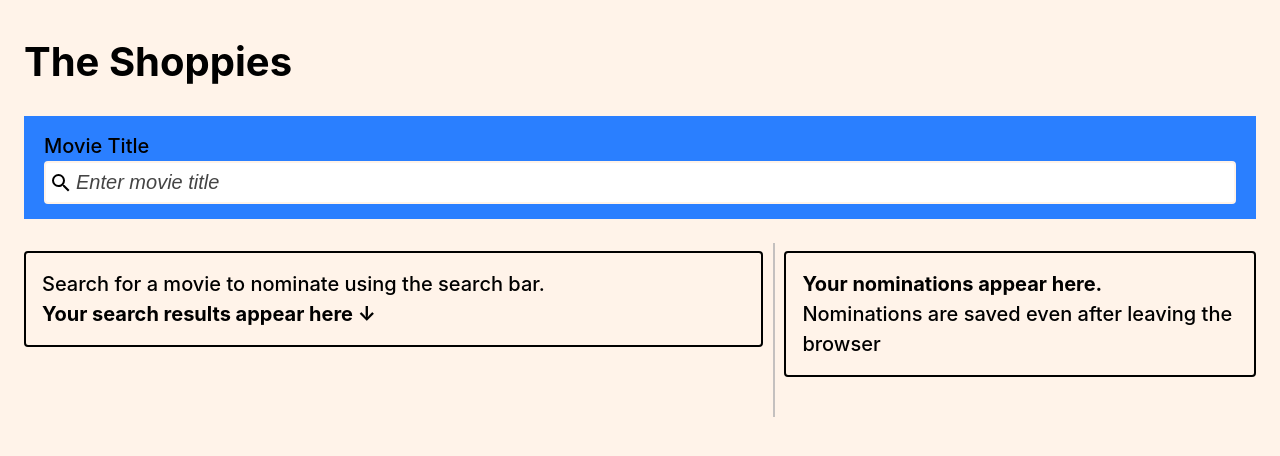
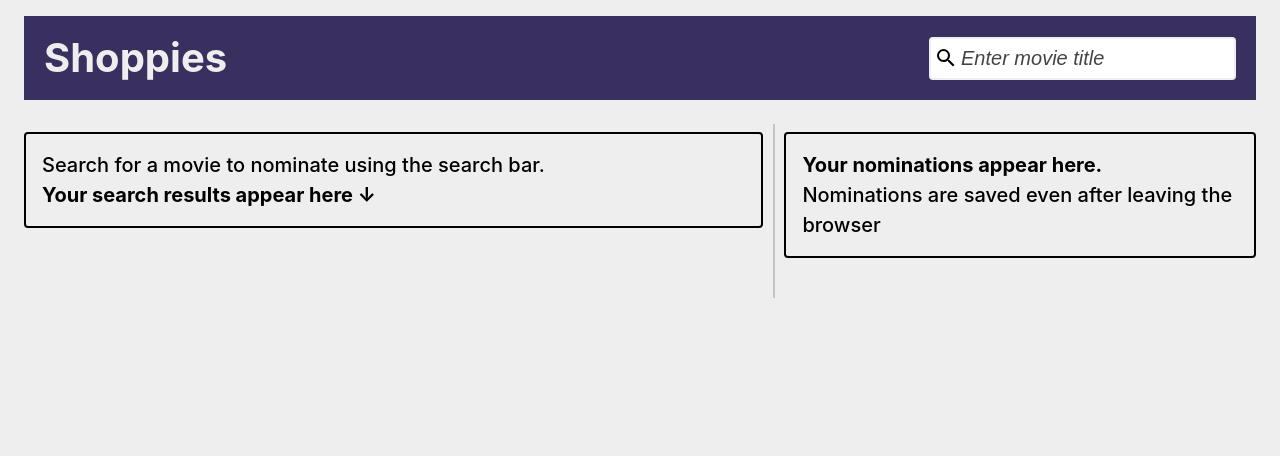
Before and after one commit to kriszzy01/shoppies, a React (Create React App) app: page / in a window 1280 px wide. Shown: the top 456 px of the page. Built offline with nearby package versions, Linux system fonts and the light colour scheme.

Commit message:
Updated the user interface

```diff
--- a/src/App.tsx
+++ b/src/App.tsx
@@ -1,16 +1,13 @@
 import React from "react";
 import { Banner } from "./components/Banner";
 import { Nominations } from "./components/Nominations";
-import { Searchbar } from "./components/Searchbar";
+import { Header } from "./components/Header";
 import { SearchResults } from "./components/SearchResults";
 
 const App: React.FC = () => {
   return (
     <>
-      <header>
-        <h1 tabIndex={-1}>The Shoppies</h1>
-        <Searchbar />
-      </header>
+      <Header />
 
       <main>
         <Banner />
--- a/src/components/Searchbar.tsx
+++ b/src/components/Header.tsx
@@ -4,7 +4,7 @@ import debounce from "lodash.debounce";
 
 import { fetchMovies, setSearchedInput } from "../slices/SearchSlice";
 
-export const Searchbar: React.FC = () => {
+export const Header: React.FC = () => {
   const [searchInput, setSearchInput] = useState("");
 
   const dispatch = useDispatch();
@@ -25,12 +25,8 @@ export const Searchbar: React.FC = () => {
   };
 
   return (
-    <div className="searchContainer">
-      <label htmlFor="search" className="vh">
-        Enter the title of a movie to search
-      </label>
-
-      <p aria-hidden>Movie Title</p>
+    <header className="headerContainer">
+      <h1>Shoppies</h1>
 
       <div className="searchInput">
         <i aria-hidden="true">
@@ -40,6 +36,10 @@ export const Searchbar: React.FC = () => {
           </svg>
         </i>
 
+        <label htmlFor="search" className="vh">
+          Enter the title of a movie to search
+        </label>
+
         <input
           type="text"
           id="search"
@@ -48,6 +48,6 @@ export const Searchbar: React.FC = () => {
           onChange={handleChange}
         />
       </div>
-    </div>
+    </header>
   );
 };
--- a/src/index.css
+++ b/src/index.css
@@ -5,11 +5,13 @@
 }
 
 :root {
-  --color-primary: #2a7fff;
-  --color-neutral: rgb(255, 243, 233);
-  --color-secondary: #c4c0bf;
-  --color-danger:   rgb(207, 18, 18);
+  --color-primary: #3a305f;
+  --color-neutral: #eeeeee;
+  --color-secondary: #c4c4c4;
+  --color-danger: rgb(207, 18, 18);
   --color-dark: #000;
+  --color-grey: #444;
+  --color-success: rgb(13, 110, 0);
 }
 
 body {
@@ -20,7 +22,7 @@ body {
   max-width: 80rem;
   line-height: 1.5;
   font-size: 125%;
-  padding: 2rem 1.5rem;
+  padding: 1rem 1.5rem;
   margin: 0 auto;
 }
 
@@ -32,10 +34,13 @@ li {
   margin: 0;
 }
 
+h1 {
+  line-height: 1.1;
+  color: var(--color-neutral);
+}
+
 h2 {
-  position: sticky;
   background-color: var(--color-neutral);
-  top: 0;
   display: flex;
   justify-content: space-between;
   box-shadow: 0px 1px 3px 0 rgba(0, 0, 0, 0.3);
@@ -46,7 +51,7 @@ h2 {
 ul {
   padding: 0;
   list-style: none;
-  max-height: 18rem;
+  max-height: 22rem;
   overflow-y: auto;
 }
 
@@ -94,29 +99,34 @@ input,
   font-size: 0.8rem;
   letter-spacing: 1px;
   cursor: pointer;
-  background:var(--color-dark);
+  background: var(--color-dark);
   color: var(--color-neutral);
   padding: 0.5rem;
   margin-right: 0.5rem;
 }
 
+[type="text"]:focus,
 [type="button"]:focus,
 [type="button"]:not(:disabled):hover {
   outline: none;
-  box-shadow: 0 0 0 0.125rem var(--color-primary);
+  box-shadow: 0 0 0 0.125rem var(--color-danger);
+}
+
+[type="button"][aria-label^="Delete"]:hover,
+[type="button"][aria-label^="Delete"]:focus {
+  box-shadow: 0 0 0 0.125rem var(--color-dark);
 }
 
 :disabled {
-  background-color: var(--color-primary);
+  background-color: var(--color-secondary);
+}
+
+[data-nominated="true"] {
+  background-color: var(--color-success);
 }
 
 [aria-label^="Delete"] {
   background-color: var(--color-danger);
-}
-
-input:focus {
-  outline: none;
-  box-shadow: 0 0 0 0.125rem var(--color-dark);
 }
 
 .vh {
@@ -130,15 +140,15 @@ input:focus {
   overflow: hidden;
 }
 
-.searchContainer {
+.headerContainer {
+  width: 100%;
   background-color: var(--color-primary);
-  padding: 15px 20px;
-  margin-top: 1.5rem;
+  padding: 20px 20px;
 }
 
 .searchInput {
   position: relative;
-  display: flex;
+  margin-top: 1rem;
 }
 
 .searchInput [aria-hidden] {
@@ -152,6 +162,7 @@ input:focus {
 
 li {
   display: flex;
+  flex-wrap: wrap;
   width: 99%;
   flex-direction: column;
   align-items: flex-start;
@@ -169,13 +180,19 @@ li:hover {
 }
 
 .pagination {
-  position: absolute;
-  z-index: 1;
-  top: 0.5rem;
-  right: 0;
+  position: sticky;
+  top: 100%;
+  margin-top: 1rem;
   display: inline-flex;
   align-items: center;
   gap: 0.5rem;
+}
+
+.pagination [type="button"]:not(:disabled) {
+  background-color: var(--color-primary);
+  padding: 0.8rem 1.5rem;
+  border-radius: 0.5rem;
+  font-size: 1rem;
 }
 
 [data-banner] {
@@ -186,7 +203,8 @@ li:hover {
   text-align: center;
   height: 0;
   line-height: 1;
-  color: var(--color-danger);
+  color: var(--color-success);
+  font-weight: bold;
   transition: all 0.15s cubic-bezier(0.075, 0.82, 0.165, 1);
   overflow: hidden;
 }
@@ -217,22 +235,22 @@ footer {
 }
 
 ::-webkit-input-placeholder {
-  color: #444;
+  color: var(--color-grey);
   font-style: italic;
 }
 
 ::-moz-placeholder {
-  color: #444;
+  color: var(--color-grey);
   font-style: italic;
 }
 
 :-ms-input-placeholder {
-  color: #444;
+  color: var(--color-grey);
   font-style: italic;
 }
 
 :-moz-placeholder {
-  color: #444;
+  color: var(--color-grey);
   font-style: italic;
 }
 
@@ -241,23 +259,49 @@ footer {
 }
 
 ::-webkit-scrollbar-thumb {
-  background-color: var(--color-secondary);
+  background-color: var(--color-grey);
   border-radius: 2.5rem;
 }
 
-@media screen and (min-width: 48em) {
+@media screen and (min-width: 49em) {
   body {
     overflow: hidden;
   }
 
-  [type="button"] {
-    margin-left: auto;
+  .headerContainer {
+    display: flex;
+    align-items: center;
+    justify-content: space-between;
+    width: 100%;
+    background-color: var(--color-primary);
+    padding: 20px;
+  }
+
+  .searchInput {
+    margin-top: 0;
+    flex-basis: 19.1875rem;
+    transition: flex-basis 0.15s cubic-bezier(0.075, 0.82, 0.165, 1);
+  }
+
+  .searchInput:focus-within {
+    flex-basis: 80%;
+  }
+
+  .pagination {
+    left: 50%;
+    transform: translateX(-90%);
+  }
+
+  h2 {
+    position: sticky;
+    top: 0;
   }
 
   li {
     display: flex;
     flex-direction: row;
     align-items: center;
+    justify-content: space-between;
   }
 
   .content {
```
Also changed, not shown: 2 other files (tests, documents, lock files or other folders).
